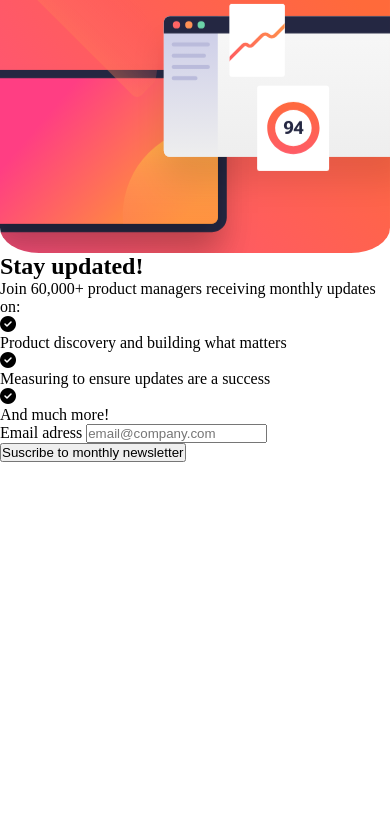
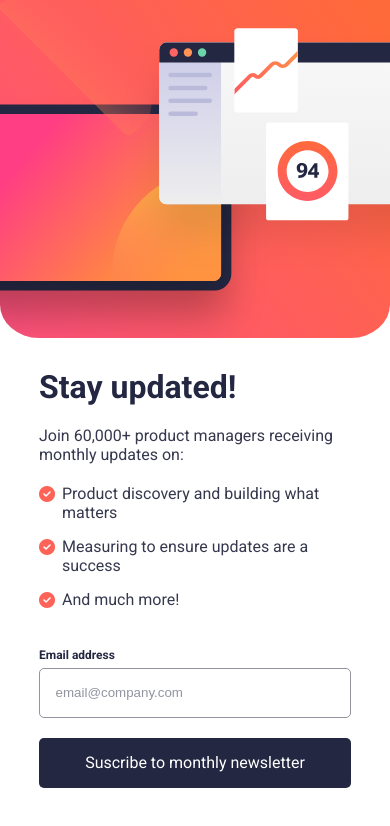
Before and after one commit to tanferest/newsletter_form_frontendmentor, a website: page src/html/index.html in a window 390 px wide. Drawn offline with nearby package versions, Linux system fonts and the light colour scheme; files that its build step writes are made by us from their sources; files whose address does not match are found by name.

Commit message:
add styles for mobile v

```diff
--- a/src/html/index.html
+++ b/src/html/index.html
@@ -4,7 +4,7 @@
     <meta charset="UTF-8" />
     <meta name="viewport" content="width=device-width, initial-scale=1" />
     <title>Newsletter sign-up form</title>
-    <link href="https://fonts.googleapis.com/css?family=Roboto&display=swap" rel="stylesheet" />
+    <link href="https://fonts.googleapis.com/css2?family=Roboto:wght@400;700&display=swap" rel="stylesheet">
     <link rel="stylesheet" href="https://cdnjs.cloudflare.com/ajax/libs/font-awesome/6.4.2/css/all.min.css" integrity="sha512-z3gLpd7yknf1YoNbCzqRKc4qyor8gaKU1qmn+CShxbuBusANI9QpRohGBreCFkKxLhei6S9CQXFEbbKuqLg0DA==" crossorigin="anonymous" referrerpolicy="no-referrer" />
     <link rel="stylesheet" href="./assets/css/main.css" />
   </head>
--- a/src/html/partials/main.html
+++ b/src/html/partials/main.html
@@ -3,13 +3,13 @@
     <section class="suscribe">
         <h1 class="suscribe__title">Stay updated!</h1>
         <p class="suscribe__text">Join 60,000+ product managers receiving monthly updates on:</p>
-        <ul>
+        <ul class="suscribe__list">
             <li class="suscribe__li"><i class="fa-solid fa-circle-check"></i><p class="suscribe__text">Product discovery and building what matters</p></li>
             <li class="suscribe__li"><i class="fa-solid fa-circle-check"></i><p class="suscribe__text">Measuring to ensure updates are a success</p></li>
             <li class="suscribe__li"><i class="fa-solid fa-circle-check"></i><p class="suscribe__text">And much more!</p></li>
         </ul>
-        <label class="suscribe__label" for="email">Email adress</label>
-        <input class="suscribe__label" type="text" id="email" placeholder="email@company.com">
+        <label class="suscribe__label" for="email">Email address</label>
+        <input class="suscribe__input" type="text" id="email" placeholder="email@company.com">
         <button class="suscribe__btn">Suscribe to monthly newsletter</button>
     </section>
 </main>
--- /dev/null
+++ b/src/scss/core/_reset.scss
@@ -0,0 +1,15 @@
+* {
+    margin: 0;
+    padding: 0;
+    box-sizing: border-box;
+}
+
+button {
+    background: none;
+    color: inherit;
+    border: none;
+    padding: 0;
+    font: inherit;
+    cursor: pointer;
+    outline: inherit;
+  }
--- /dev/null
+++ b/src/scss/core/_variables.scss
@@ -0,0 +1,5 @@
+$tomato: hsl(4, 100%, 67%);
+$dark-grey: hsl(234, 29%, 20%);
+$charcoal-grey: hsl(235, 18%, 26%);
+$grey: hsl(231, 7%, 60%);
+$white: #fff;
--- a/src/scss/core/reset.scss
+++ /dev/null
@@ -1,5 +0,0 @@
-* {
-    margin: 0;
-    padding: 0;
-    box-sizing: border-box;
-}
--- /dev/null
+++ b/src/scss/layout/_main.scss
@@ -0,0 +1,62 @@
+.hero {
+    background: url("../images/illustration-sign-up-mobile.svg") center / cover;
+    height: 40vh;
+    width: 100%;
+    border-bottom-left-radius: 10%;
+    border-bottom-right-radius: 10%;
+}
+
+.suscribe {
+    margin-top: 30px;
+    padding: 0 10%;
+    &__title {
+        font-weight: 700;
+        color: $dark-grey;
+        font-size: 2rem;
+        margin-bottom: 20px;
+    }
+    &__text {
+        color: $charcoal-grey;
+    }
+    &__list {
+        list-style: none;
+        margin: 20px 0 35px 0;
+    }
+    &__li {
+        display: flex;
+        position: relative;
+        margin: 15px 0;
+        & i {
+            position: relative;
+            top: 2px;
+            margin-right: 7px;
+            color: $tomato;
+        }
+    }
+    &__label {
+        font-size: 0.75rem;
+        color: $dark-grey;
+        font-weight: 700;
+    }
+    &__input {
+        display: block;
+        margin-top: 5px;
+        width: 100%;
+        height: 50px;
+        border: 1px solid $grey;
+        border-radius: 5px;
+        padding-left: 5%;
+        &::placeholder {
+            color: $grey;
+        }
+    }
+    &__btn {
+        margin-top: 20px;
+        width: 100%;
+        height: 50px;
+        background-color: $dark-grey;
+        color: $white;
+        border-radius: 5px;
+        margin-bottom: 40px;
+    }
+}
--- a/src/scss/layout/main.scss
+++ /dev/null
@@ -1,7 +0,0 @@
-.hero {
-    background: url("../images/illustration-sign-up-mobile.svg") center / cover;
-    height: 30vh;
-    width: 100%;
-    border-bottom-left-radius: 10%;
-    border-bottom-right-radius: 10%;
-}
--- a/src/scss/main.scss
+++ b/src/scss/main.scss
@@ -1,6 +1,11 @@
-// @import 'core/variables';
 @import 'core/reset';
+@import 'core/variables';
 // @import 'components/code';
 // @import 'components/links';
 // @import 'layout/header';
 @import 'layout/main';
+
+:root {
+    font-family: 'Roboto', sans-serif;
+    font-size: 16px;
+}
```
